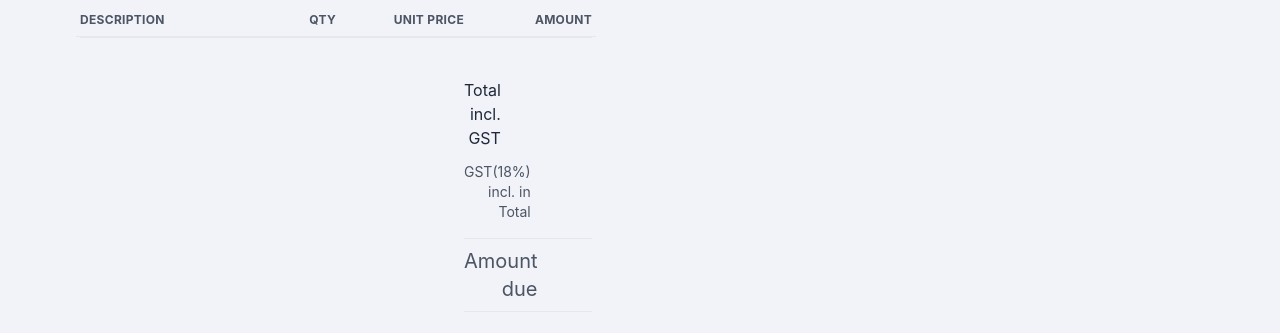
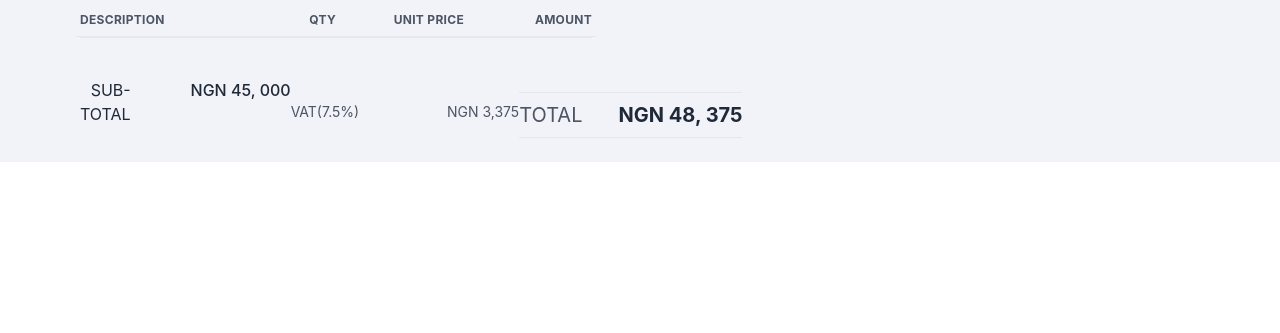
Before and after one commit to jidegithub/fyre, a React (Create React App) app: page / in a window 1280 px wide. Shown: the part 832-1165 px from the top of the page. After the commit the page ends 994 px from the top, so only its background shows below. Built offline with nearby package versions, Linux system fonts and the light colour scheme.

Commit message:
update: populate invoice receipt

```diff
--- a/src/components/InvoicePreview.jsx
+++ b/src/components/InvoicePreview.jsx
@@ -77,25 +77,25 @@ export default function InvoicePreview() {
           <div className="border border-t-0 border-gray-200 mb-8 px-1"></div>
 
 
-          <div class="py-2 ml-auto mt-5 w-full sm:w-2/4 lg:w-1/4">
+          <div class="py-2 ml-auto mt-5 w-full flex items-end">
             <div class="flex justify-between mb-3">
-              <div class="text-gray-800 text-right flex-1">Total incl. GST</div>
+              <div class="text-gray-800 text-right flex-1">SUB-TOTAL</div>
               <div class="text-right w-40">
-                <div class="text-gray-800 font-medium" x-html="netTotal"></div>
+                <div class="text-gray-800 font-medium" x-html="netTotal">NGN 45, 000</div>
               </div>
             </div>
             <div class="flex justify-between mb-4">
-              <div class="text-sm text-gray-600 text-right flex-1">GST(18%) incl. in Total</div>
+              <div class="text-sm text-gray-600 text-right flex-1">VAT(7.5%)</div>
               <div class="text-right w-40">
-                <div class="text-sm text-gray-600" x-html="totalGST"></div>
+                <div class="text-sm text-gray-600" x-html="totalGST">NGN 3,375</div>
               </div>
             </div>
 
             <div class="py-2 border-t border-b">
               <div class="flex justify-between">
-                <div class="text-xl text-gray-600 text-right flex-1">Amount due</div>
+                <div class="text-xl text-gray-600 text-right flex-1">TOTAL</div>
                 <div class="text-right w-40">
-                  <div class="text-xl text-gray-800 font-bold" x-html="netTotal"></div>
+                  <div class="text-xl text-gray-800 font-bold" x-html="netTotal">NGN 48, 375</div>
                 </div>
               </div>
             </div>
```
Also changed, not shown: 1 other file (tests, documents, lock files or other folders).
